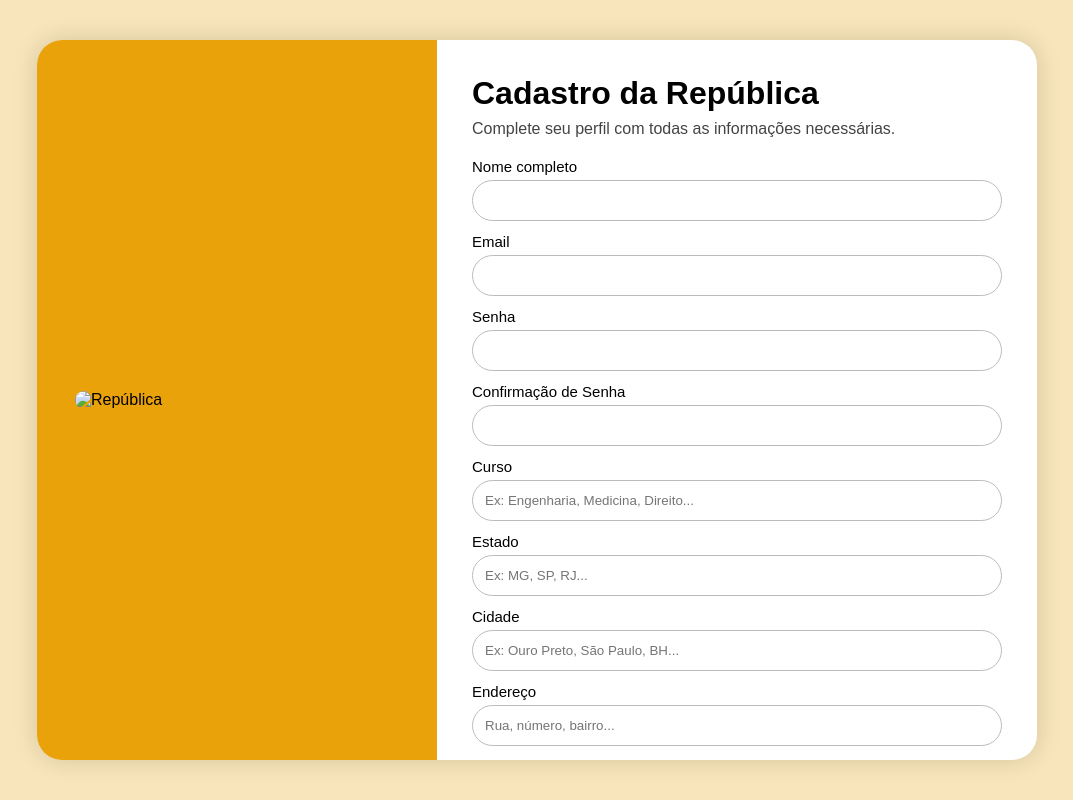
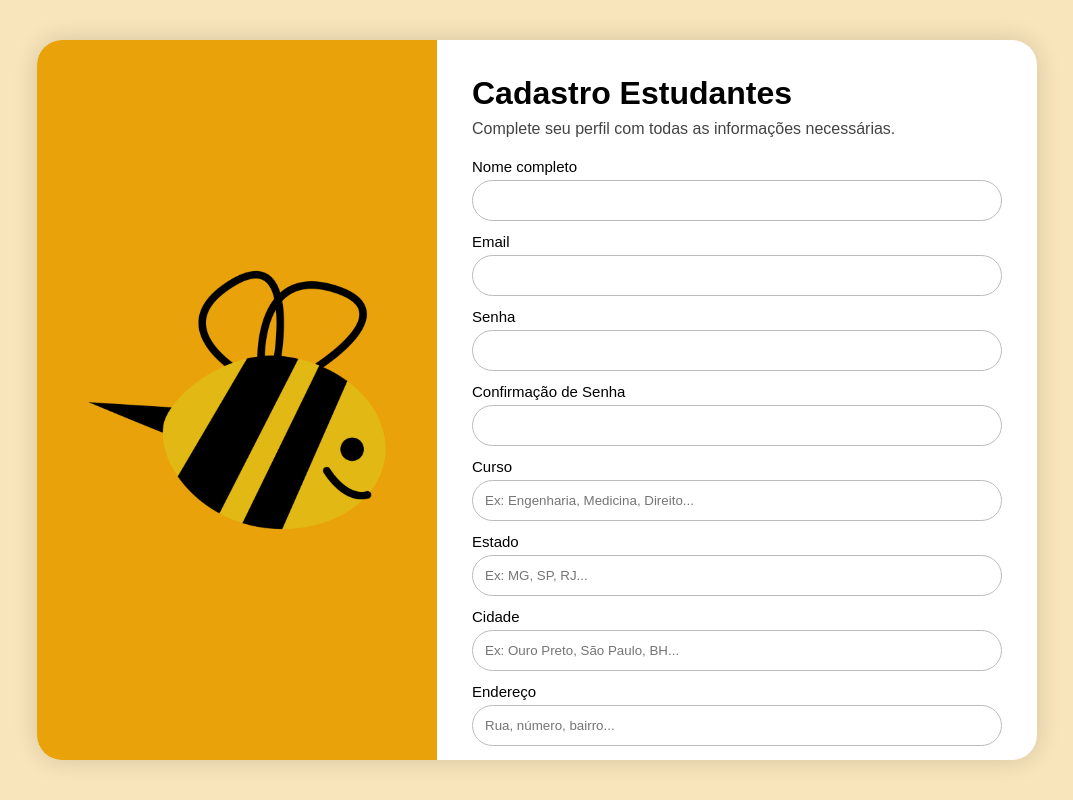
Before and after one commit to claudioleitte/TheHive, a plain HTML site: page Projeto - TheHive.v4/cadastro.html in a window 1280 px wide. Shown: the whole page, without its empty margins (103-1176 px from the left). Drawn offline with Linux system fonts and the light colour scheme.

Commit message:
Projeto - TheHive.v4

```diff
--- a/Projeto - TheHive.v4/cadastro.html
+++ b/Projeto - TheHive.v4/cadastro.html
@@ -98,11 +98,11 @@
     <div class="container">
 
         <div class="left">
-            <img src="comeia.png" alt="República">
+            <img src="comeia3.png" alt="República">
         </div>
 
         <div class="right">
-            <h1>Cadastro da República</h1>
+            <h1>Cadastro Estudantes</h1>
             <p>Complete seu perfil com todas as informações necessárias.</p>
 
             <form id="formCadastro">
```
Also changed, not shown: Projeto - TheHive.v4/comeia3.png (added).
